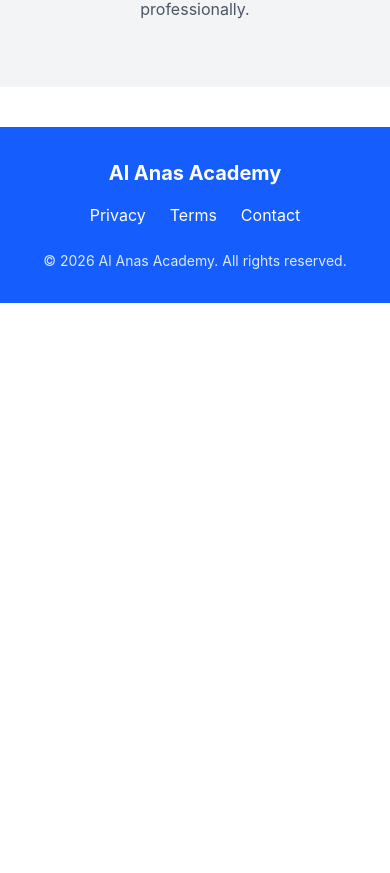
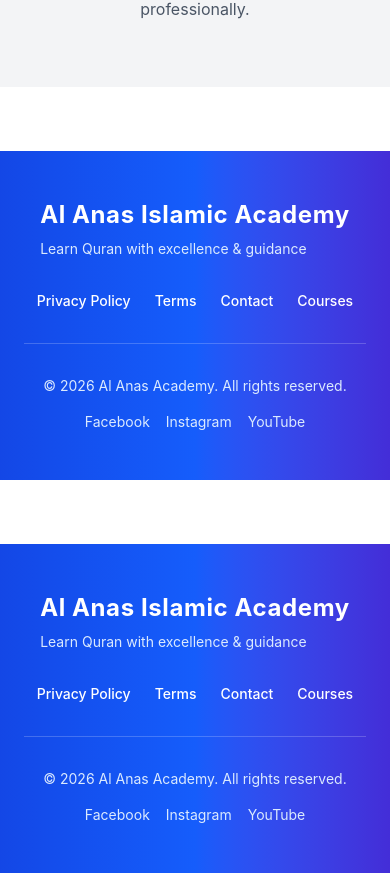
Before and after one commit to misbahshakil233/alanasIslamicAcd, a Next.js app: page / in a window 390 px wide. Shown: the part 8997-9870 px from the top of the page. Before the commit the page ends 9300 px from the top, so only its background shows below. Built offline with nearby package versions, Linux system fonts and the light colour scheme.

Commit message:
footer fixed

```diff
--- a/app/globals.css
+++ b/app/globals.css
@@ -1 +1,10 @@
 @import "tailwindcss";
+
+@keyframes loading {
+  0% {
+    transform: translateX(-100%);
+  }
+  100% {
+    transform: translateX(100%);
+  }
+}
--- a/app/layout.tsx
+++ b/app/layout.tsx
@@ -1,5 +1,6 @@
 import "./globals.css";
 import Navbar from "../components/Navbar";
+import Footer from "@/components/Footer";
 
 export const metadata = {
   title: {
@@ -33,6 +34,7 @@
       <body>
         <Navbar />
         {children}
+        <Footer />
       </body>
     </html>
   );
--- a/components/Footer.tsx
+++ b/components/Footer.tsx
@@ -1,26 +1,69 @@
+import Link from "next/link";
+
 export default function Footer() {
   return (
-    <footer className="bg-blue-600 text-white py-8 px-6 md:px-16 mt-10">
+    <footer className="bg-gradient-to-r from-blue-700 via-blue-600 to-indigo-700 text-white mt-16">
 
-      <div className="flex flex-col md:flex-row justify-between items-center">
+      <div className="max-w-7xl mx-auto px-6 md:px-16 py-12">
 
-        {/* Left */}
-        <h3 className="text-xl font-bold">
-          Al Anas Academy
-        </h3>
+        {/* Top Section */}
+        <div className="flex flex-col md:flex-row justify-between items-center gap-8">
 
-        {/* Right Links */}
-        <div className="flex gap-6 mt-4 md:mt-0">
-          <p className="hover:underline cursor-pointer">Privacy</p>
-          <p className="hover:underline cursor-pointer">Terms</p>
-          <p className="hover:underline cursor-pointer">Contact</p>
+          {/* Logo / Brand */}
+          <div>
+            <h3 className="text-2xl font-bold tracking-wide">
+              Al Anas Islamic Academy
+            </h3>
+            <p className="text-blue-100 text-sm mt-2">
+              Learn Quran with excellence & guidance
+            </p>
+          </div>
+
+          {/* Links */}
+          <div className="flex flex-wrap gap-6 text-sm font-medium">
+
+            <Link href="/privacy" className="hover:text-yellow-300 transition">
+              Privacy Policy
+            </Link>
+
+            <Link href="/terms" className="hover:text-yellow-300 transition">
+              Terms
+            </Link>
+
+            <Link href="/contact" className="hover:text-yellow-300 transition">
+              Contact
+            </Link>
+
+            <Link href="/courses" className="hover:text-yellow-300 transition">
+              Courses
+            </Link>
+
+          </div>
+
+        </div>
+
+        {/* Divider */}
+        <div className="border-t border-white/20 my-8"></div>
+
+        {/* Bottom Section */}
+        <div className="flex flex-col md:flex-row justify-between items-center text-sm text-blue-100">
+
+          <p>
+            © {new Date().getFullYear()} Al Anas Academy. All rights reserved.
+          </p>
+
+          {/* Social Icons (simple) */}
+          <div className="flex gap-4 mt-4 md:mt-0">
+
+            <a href="#" className="hover:text-white transition">Facebook</a>
+            <a href="#" className="hover:text-white transition">Instagram</a>
+            <a href="#" className="hover:text-white transition">YouTube</a>
+
+          </div>
+
         </div>
 
       </div>
-
-      <p className="text-center text-sm mt-6 text-blue-100">
-        © {new Date().getFullYear()} Al Anas Academy. All rights reserved.
-      </p>
     </footer>
   );
 }
--- a/components/Navbar.tsx
+++ b/components/Navbar.tsx
@@ -6,10 +6,12 @@
 
 export default function Navbar() {
   const pathname = usePathname();
+
   const [open, setOpen] = useState(false);
   const [scrolled, setScrolled] = useState(false);
+  const [routeChange, setRouteChange] = useState(false);
 
-  // Scroll shrink effect
+  // Scroll effect
   useEffect(() => {
     const handleScroll = () => {
       setScrolled(window.scrollY > 50);
@@ -18,6 +20,17 @@
     window.addEventListener("scroll", handleScroll);
     return () => window.removeEventListener("scroll", handleScroll);
   }, []);
+
+  // Route change animation trigger
+  useEffect(() => {
+    setRouteChange(true);
+
+    const timer = setTimeout(() => {
+      setRouteChange(false);
+    }, 300);
+
+    return () => clearTimeout(timer);
+  }, [pathname]);
 
   const navLinks = [
     { name: "Home", path: "/" },
@@ -30,10 +43,21 @@
   ];
 
   return (
+    <>
+      {/* 🔥 TOP LOADER BAR (YouTube style) */}
+      {routeChange && (
+  <div className="fixed top-0 left-0 w-full .h-\[3px\] .z-[999] overflow-hidden">
+    <div className="h-full w-full .bg-gradient-to-r {
+    --tw-gradient-position: to right in oklab;
+    background-image: linear-gradient(var(--tw-gradient-stops));
+} from-blue-500 via-indigo-500 to-purple-500 animate-[loading_0.8s_linear_infinite]"></div>
+  </div>
+)}
+
       <nav
         className={`fixed top-0 left-0 w-full z-50 transition-all duration-300
         ${
-        scrolled
+          scrolled || routeChange
             ? "bg-white/80 backdrop-blur-md shadow-lg py-2"
             : "bg-transparent py-4"
         }`}
@@ -52,7 +76,7 @@
 
             <h1
               className={`text-lg md:text-xl font-bold transition-all duration-300 ${
-              scrolled ? "text-blue-600" : "text-white"
+                scrolled || routeChange ? "text-blue-600" : "text-white"
               }`}
             >
               Al Anas Islamic Academy
@@ -60,34 +84,32 @@
           </div>
 
           {/* DESKTOP MENU */}
-        <ul className="hidden md:flex items-center gap-6 font-medium">
+          <ul className="hidden md:flex items-center gap-8 font-medium relative">
 
             {navLinks.map((link, i) => (
-            <li key={i}>
+              <li key={i} className="relative">
+
                 <Link
                   href={link.path}
-                className={`relative transition-colors duration-300
-                  ${
+                  className={`transition-colors duration-300 ${
                     pathname === link.path
                       ? "text-blue-600 font-semibold"
-                      : scrolled
+                      : scrolled || routeChange
                       ? "text-gray-700"
                       : "text-white"
-                  }
-                  hover:text-blue-500
-                `}
+                  }`}
                 >
                   {link.name}
+                </Link>
 
-                {/* Active underline */}
+                {/* 🔥 ACTIVE SLIDE INDICATOR */}
                 {pathname === link.path && (
-                  <span className="absolute left-0 -bottom-1 w-full h-[2px] bg-blue-600 rounded"></span>
+                  <span className="absolute left-0 -bottom-2 w-full h-[2px] bg-blue-600 rounded-full animate-pulse"></span>
                 )}
-              </Link>
               </li>
             ))}
 
-          {/* Register */}
+            {/* REGISTER */}
             <li>
               <Link
                 href="/register"
@@ -123,7 +145,7 @@
 
         {/* MOBILE MENU */}
         <div
-        className={`md:hidden fixed top-0 right-0 h-full w-[70%] bg-white shadow-2xl transform transition-transform duration-300
+          className={`md:hidden fixed top-0 right-0 h-full w-[70%] bg-white shadow-2xl transition-transform duration-300
           ${open ? "translate-x-0" : "translate-x-full"}`}
         >
           <div className="flex flex-col mt-24 px-6 gap-6 font-medium">
@@ -134,7 +156,9 @@
                 href={link.path}
                 onClick={() => setOpen(false)}
                 className={`text-lg ${
-                pathname === link.path ? "text-blue-600 font-semibold" : ""
+                  pathname === link.path
+                    ? "text-blue-600 font-semibold"
+                    : ""
                 }`}
               >
                 {link.name}
@@ -151,5 +175,6 @@
           </div>
         </div>
       </nav>
+    </>
   );
 }
```
Lines whose indentation alone changed are shown as unchanged.
